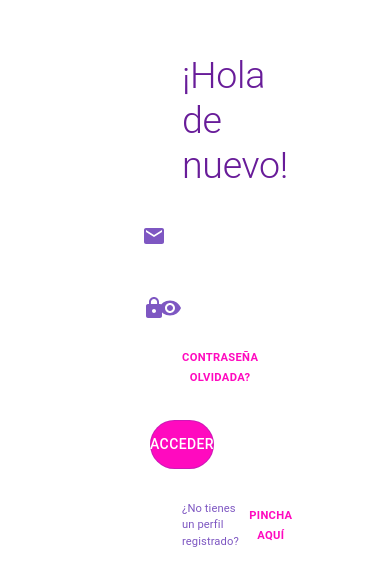
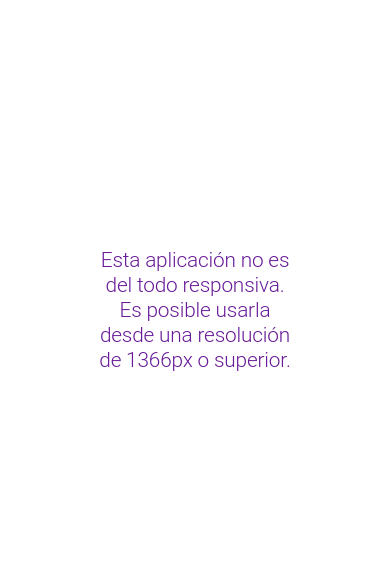
Before and after one commit to matteofranzini91/loginspa, a React app: page / in a window 390 px wide. Shown: the part 112-698 px from the top of the page. Built offline with nearby package versions, Linux system fonts and the light colour scheme.

Commit message:
Responsive + README

```diff
--- a/package.json
+++ b/package.json
@@ -46,9 +46,7 @@
     "@emotion/styled": "^11.11.0",
     "@mui/icons-material": "^5.14.0",
     "@mui/material": "^5.14.0",
-    "@mui/x-date-pickers": "^6.10.1"
-  },
-  "dependencies": {
+    "@mui/x-date-pickers": "^6.10.1",
     "@reduxjs/toolkit": "^1.9.5",
     "react-redux": "^8.1.1"
   }
--- /dev/null
+++ b/src/assets/scss/_functions.scss
@@ -0,0 +1,112 @@
+$theme-breakpoints:(
+    desktop2560: 2560px,
+    desktop1920: 1920px,
+    desktop1440: 1440px,
+    desktop1366: 1366px,
+    desktop1200: 1200px,
+    desktop1024: 1024px,
+    desktop991: 991px,
+    desktop768: 768px,
+    desktop576: 576px,
+    desktop360: 360px,
+);
+
+@mixin desktop2560{
+
+  @media only screen and ( max-width: map-get( $theme-breakpoints, "desktop2560" ) ){
+
+      @content;
+
+  }
+
+}
+
+@mixin desktop1920{
+
+  @media only screen and ( max-width: map-get( $theme-breakpoints, "desktop1920" ) ){
+
+      @content;
+
+  }
+
+}
+
+@mixin desktop1440{
+
+  @media only screen and ( max-width: map-get( $theme-breakpoints, "desktop1440" ) ){
+
+      @content;
+
+  }
+
+}
+
+@mixin desktop1366{
+
+  @media only screen and ( max-width: map-get( $theme-breakpoints, "desktop1366" ) ){
+
+      @content;
+
+  }
+
+}
+
+@mixin desktop1200{
+
+  @media only screen and ( max-width: map-get( $theme-breakpoints, "desktop1200" ) ){
+
+      @content;
+
+  }
+
+}
+
+@mixin desktop1024{
+
+  @media only screen and ( max-width: map-get( $theme-breakpoints, "desktop1024" ) ){
+
+      @content;
+
+  }
+
+}
+
+@mixin desktop991{
+
+  @media only screen and ( max-width: map-get( $theme-breakpoints, "desktop991" ) ){
+
+      @content;
+
+  }
+
+}
+
+@mixin desktop768{
+
+  @media only screen and ( max-width: map-get( $theme-breakpoints, "desktop768" ) ){
+
+      @content;
+
+  }
+
+}
+
+@mixin desktop576{
+
+  @media only screen and ( max-width: map-get( $theme-breakpoints, "desktop576" ) ){
+
+      @content;
+
+  }
+
+}
+
+@mixin desktop360{
+
+  @media only screen and ( max-width: map-get( $theme-breakpoints, "desktop360" ) ){
+
+      @content;
+
+  }
+
+}
--- a/src/assets/scss/layout.scss
+++ b/src/assets/scss/layout.scss
@@ -1,3 +1,5 @@
+@import './functions';
+
 :root{
   --primary-color: #fff;
   --secondary-color: #681c99;
@@ -19,11 +21,15 @@ html {
 }
 
 body{
-  height: 100vh;
   background-image: url('../images/general-background.png');
   background-size: cover;
   background-repeat: no-repeat;
   background-position: center;
+
+  @include desktop1366{
+    background-image: none;
+  }
+
 }
 
 a{
@@ -32,7 +38,7 @@ a{
 
 #root,
 .layout-container{
-  height: 100%;
+  min-height: 100%;
 }
 
 .MuiTypography-root.MuiTypography-h2{
@@ -50,3 +56,13 @@ a{
 .layout-container{
   overflow: hidden;
 }
+
+.no-resolution{
+  position: fixed;
+  top: 50%;
+  left: 50%;
+  transform: translate(-50%,-50%);
+  max-width: 780px;
+  font-size: 1.3rem!important;
+  text-align: center;
+}
--- a/src/assets/scss/login.scss
+++ b/src/assets/scss/login.scss
@@ -1,6 +1,8 @@
+@import './functions';
+
 .login-form-grid-container{
   justify-content: flex-end;
-  height: 100%;
+  min-height: 100vh;
   background-image: url('../images/login-background.png');
   background-size: cover;
   background-repeat: no-repeat;
@@ -36,6 +38,14 @@
     overflow: hidden;
     position: relative;
 
+    @include desktop2560{
+      padding: 10rem;
+    }
+
+    @include desktop1920{
+      padding: 7rem;
+    }
+
     .login-form-text{
       font-size: 0.7rem;
 
--- a/src/assets/scss/welcome.scss
+++ b/src/assets/scss/welcome.scss
@@ -1,5 +1,7 @@
 .user-card-main-container{
   height: 100%;
+  padding-top: 5rem;
+  padding-bottom: 5rem;
 
   .card-container{
     height: 100%;
--- a/src/components/commons/Tesxt.tsx
+++ /dev/null
@@ -1,3 +0,0 @@
-const Text = () => {};
-
-export default Text;
--- a/src/layout/Layout.tsx
+++ b/src/layout/Layout.tsx
@@ -1,21 +1,43 @@
-import { memo, useEffect } from 'react';
+import { memo, useEffect, useState } from 'react';
 import { useAuth } from 'src/providers/auth/AuthProvider';
 import Navbar from 'src/components/commons/Navbar';
 import { FatherComponentDTO } from 'src/core/models/basic.model';
 import { useAppDispatch, useAppSelector } from 'src/redux/hooks/redux-hooks';
 import { fetchUser } from 'src/redux/slice/user-slice/user-async-actions';
 import { getUserState } from 'src/redux/store';
+import { Typography } from '@mui/material';
 
 const Layout = ({ children }: FatherComponentDTO) => {
   const auth = useAuth();
   const dispatch = useAppDispatch();
   const fetchingUser = useAppSelector(getUserState);
 
+  const [windowWidth, setWindowWidth] = useState(window.innerWidth);
+
+  console.log('windowWidth ============> ', windowWidth);
+
+  useEffect(() => {
+    const handleWindowResize = () => {
+      setWindowWidth(window.innerWidth);
+    };
+
+    window.addEventListener('resize', handleWindowResize);
+
+    return () => {
+      window.removeEventListener('resize', handleWindowResize);
+    };
+  });
+
   useEffect(() => {
     if (auth?.userId && fetchingUser.loading) dispatch(fetchUser(auth.userId));
   }, [auth]);
 
-  return (
+  return windowWidth < 1366 ? (
+    <Typography variant="h2" className="no-resolution">
+      Esta aplicación no es del todo responsiva. Es posible usarla desde una resolución de 1366px o
+      superior.
+    </Typography>
+  ) : (
     <div className="layout-container">
       {auth?.logged && <Navbar />}
       {children}
--- a/src/pages/Login.tsx
+++ b/src/pages/Login.tsx
@@ -25,7 +25,7 @@ const Login = () => {
 
   return (
     <Grid container className="login-form-grid-container">
-      <Grid item xs={4} className="login-form-grid-item" ref={containerRef}>
+      <Grid item xl={4} xs={5} className="login-form-grid-item" ref={containerRef}>
         <div className="slides-container">
           <Slide
             direction="down"
--- a/webpack.mock.ts
+++ /dev/null
@@ -1,18 +0,0 @@
-import webpackMockServer from "webpack-mock-server";
-import nodePath from "path";
-
-// app is expressjs application
-export default webpackMockServer.add((app, helper) => {
-  // you can find more about expressjs here: https://expressjs.com/
-  app.get("test/testGet", (_req, res) => {
-    res.json("JS get-object can be here. Random int:" + helper.getRandomInt());
-  });
-  app.post("/testPost", (_req, res) => {
-    res.json("JS post-object can be here");
-  });
-
-  // you can return any file easy. Example for json response from file:
-  app.get("/testResponseFromJsonFile", (_req, res) => {
-    res.sendFile(nodePath.join(__dirname, "./response.json"));
-  });
-});
```
Also changed, not shown: src/core/adapters/edit-user-info.adapter.ts (+0 -14 lines), src/assets/layout.scss (deleted), test.js (deleted), 2 other files (tests, documents, lock files or other folders).
